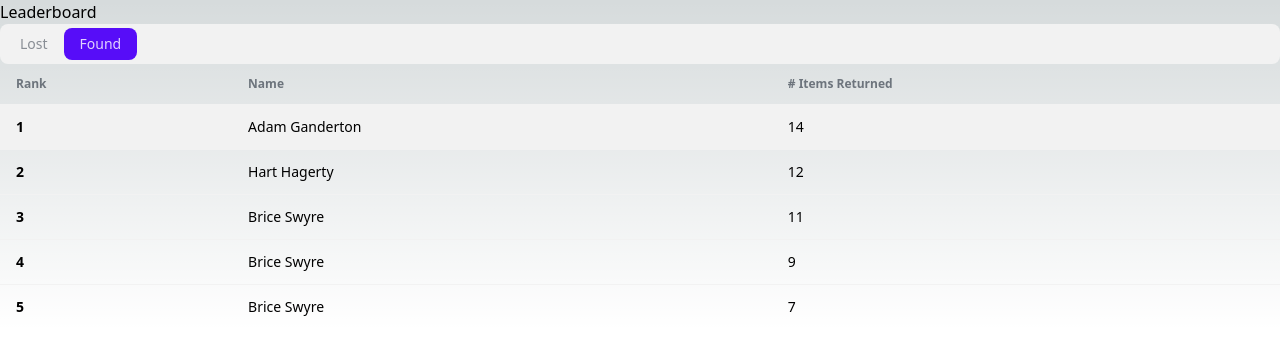
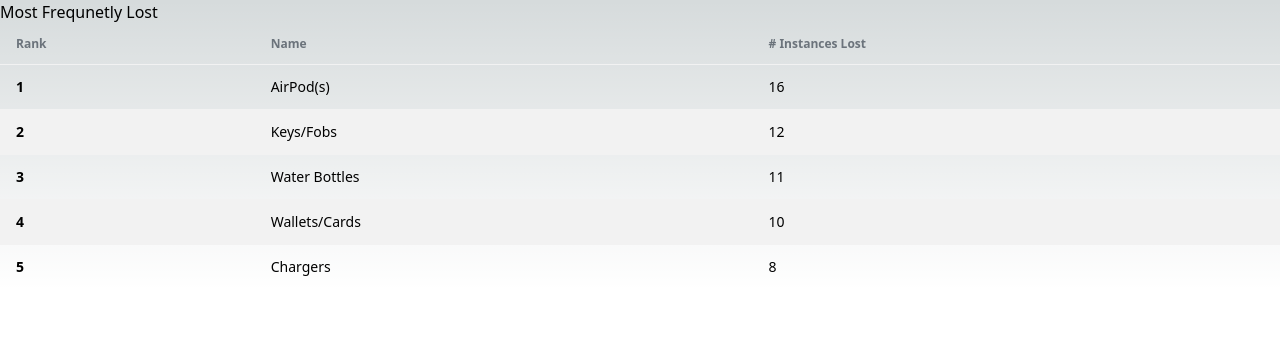
Before and after one commit to nsivaku/seekr, a Next.js app: page /leaderboard in a window 1280 px wide. Shown: the top 354 px of the page. Built offline with nearby package versions, Linux system fonts and the light colour scheme.

Commit message:
leaderboard

```diff
--- a/pages/leaderboard.tsx
+++ b/pages/leaderboard.tsx
@@ -2,106 +2,58 @@
 import React, {useState} from "react";
 
 export default function Leaderboard() {
-    const [lost, setLost] = useState(true);
-    const [activeTab, setActiveTab] = useState('lost')
+    // const [lost, setLost] = useState(true);
+    // const [activeTab, setActiveTab] = useState('lost')
 
-    const handleLostTabClick = () => {
-        setLost(true);
-        setActiveTab('lost')
-    }
-
+    // const handleLostTabClick = () => {
+    //     setLost(true);
+    //     setActiveTab('lost')
     return (
         <div>
             <div>
-                <h1>Leaderboard</h1>
+                <h1>Most Frequnetly Lost</h1>
             </div>
-            <div className="tabs tabs-boxed">
-                <button className="tab tab-active=false" onClick={() => handleLostTabClick()}>Lost</button>
-                <button className="tab tab-active" onClick={() => setLost(false)}>Found</button>
-            </div>
-            <div className="overflow-x-auto">
-                <table className="table">
-                {/* head */}
+            <div>
+                <table className="table table-zebra">
                 <thead>
                     <tr>
                     <th>Rank</th>
                     <th>Name</th>
-                    {/* <th>Job</th> */}
-                    <th># Items Returned</th>
+                    <th># Instances Lost</th>
                     </tr>
                 </thead>
-                {lost ? <tbody>
+                <tbody>
                     {/* row 1 */}
-                    <tr className="bg-base-200">
+                    <tr>
                     <th>1</th>
-                    <td>Adam Ganderton</td>
-                    {/* <td>Quality Control Specialist</td> */}
-                    <td>14</td>
+                    <td>AirPod(s)</td>
+                    <td>16</td>
                     </tr>
                     {/* row 2 */}
                     <tr>
                     <th>2</th>
-                    <td>Hart Hagerty</td>
-                    {/* <td>Desktop Support Technician</td> */}
+                    <td>Keys/Fobs</td>
                     <td>12</td>
                     </tr>
                     {/* row 3 */}
                     <tr>
                     <th>3</th>
-                    <td>Brice Swyre</td>
-                    {/* <td>Tax Accountant</td> */}
+                    <td>Water Bottles</td>
                     <td>11</td>
                     </tr>
                     <tr>
                     <th>4</th>
-                    <td>Brice Swyre</td>
+                    <td>Wallets/Cards</td>
                     {/* <td>Tax Accountant</td> */}
-                    <td>9</td>
+                    <td>10</td>
                     </tr>
                     <tr>
                     <th>5</th>
-                    <td>Brice Swyre</td>
+                    <td>Chargers</td>
                     {/* <td>Tax Accountant</td> */}
-                    <td>7</td>
+                    <td>8</td>
                     </tr>
                 </tbody>
-                :
-                <tbody>
-                    {/* row 1 */}
-                    <tr className="bg-base-200">
-                    <th>1</th>
-                    <td>Cy Ganderton</td>
-                    {/* <td>Quality Control Specialist</td> */}
-                    <td>14</td>
-                    </tr>
-                    {/* row 2 */}
-                    <tr>
-                    <th>2</th>
-                    <td>Hart Hagerty</td>
-                    {/* <td>Desktop Support Technician</td> */}
-                    <td>12</td>
-                    </tr>
-                    {/* row 3 */}
-                    <tr>
-                    <th>3</th>
-                    <td>Brice Swyre</td>
-                    {/* <td>Tax Accountant</td> */}
-                    <td>11</td>
-                    </tr>
-                    <tr>
-                    <th>4</th>
-                    <td>Brice Swyre</td>
-                    {/* <td>Tax Accountant</td> */}
-                    <td>9</td>
-                    </tr>
-                    <tr>
-                    <th>5</th>
-                    <td>Brice Swyre</td>
-                    {/* <td>Tax Accountant</td> */}
-                    <td>7</td>
-                    </tr>
-                </tbody>
-                }
                 </table>
             </div>
         </div>
```
